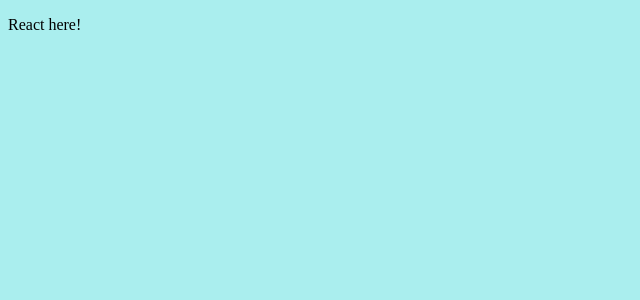
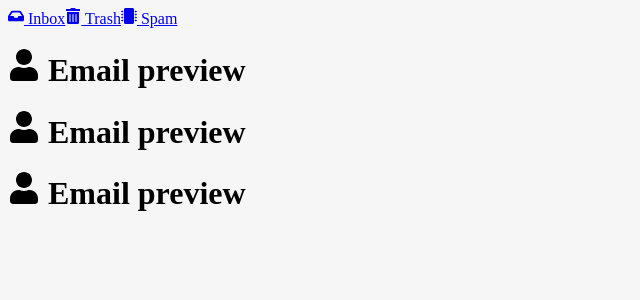
Before and after one commit to AlexMundu/frontend-test, a React app: page / in a window 1280 px wide. Shown: the top 300 px of the page, without its empty margins (0-640 px from the left). Built offline with nearby package versions, Linux system fonts and the light colour scheme.

Commit message:
add sass conf and initial components to App

```diff
--- a/package.json
+++ b/package.json
@@ -28,8 +28,14 @@
     "mini-css-extract-plugin": "^0.4.2",
     "react": "^16.4.2",
     "react-dom": "^16.4.2",
+    "react-icons": "^3.0.5",
+    "style-loader": "^0.23.0",
     "webpack": "^4.17.1",
     "webpack-cli": "^3.1.0",
     "webpack-dev-server": "^3.1.7"
+  },
+  "dependencies": {
+    "node-sass": "^4.9.3",
+    "sass-loader": "^7.1.0"
   }
 }
--- a/src/App.js
+++ /dev/null
@@ -1,12 +0,0 @@
-import React from "react";
-import ReactDOM from "react-dom";
-
-const App = () => {
-  return (
-    <div>
-      <p>React here!</p>
-    </div>
-  );
-};
-
-export default App;
--- /dev/null
+++ b/src/components/EmailList/EmailList.js
@@ -0,0 +1,14 @@
+import React from 'react';
+import EmailPreview from '../EmailPreview/EmailPreview';
+
+const EmailList = () => {
+	return(
+		<div>
+			<EmailPreview />
+			<EmailPreview />
+			<EmailPreview />
+		</div>
+	)
+}
+
+export default EmailList;
--- /dev/null
+++ b/src/components/EmailPreview/EmailPreview.js
@@ -0,0 +1,10 @@
+import React from 'react';
+import { FaUser } from 'react-icons/fa';
+
+const EmailPreview = () => {
+	return(
+		<h1><FaUser /> Email preview</h1>
+	)
+}
+
+export default EmailPreview;
--- /dev/null
+++ b/src/components/SideNavigation/SideNavigation.js
@@ -0,0 +1,16 @@
+import React from 'react';
+import { FaInbox, FaTrashAlt, FaMicrochip } from 'react-icons/fa';
+
+const SideNavigation = () => {
+	return(
+		<div>
+			<nav>
+			  <a href="#"><FaInbox /> Inbox</a>
+			  <a href="#"><FaTrashAlt /> Trash</a>
+			  <a href="#"><FaMicrochip /> Spam</a>
+			</nav>
+		</div>
+	)
+}
+
+export default SideNavigation;
--- /dev/null
+++ b/src/containers/App/App.js
@@ -0,0 +1,21 @@
+import React, {Component} from 'react';
+import SideNavigation from '../../components/SideNavigation/SideNavigation';
+import EmailList from '../../components/EmailList/EmailList';
+import './App.scss';
+
+class App extends Component {
+    render () {
+    	return (
+    		<div>
+		        <SideNavigation />
+		        <EmailList />
+		        {/*
+
+					<EmailDisplay />
+		        */}
+		    </div>
+    	)
+    }
+}
+
+export default  App;
--- /dev/null
+++ b/src/containers/App/App.scss
@@ -0,0 +1,5 @@
+$MailBg: #F6F6F7;
+
+body {
+	background: $MailBg;
+}
--- a/src/index.css
+++ /dev/null
@@ -1,3 +0,0 @@
-body {
-	background: #AEE;
-}
--- a/src/index.js
+++ b/src/index.js
@@ -1,6 +1,5 @@
 import React from 'react';
 import ReactDOM from 'react-dom';
-import App from "./App";
-import style from "./index.css";
+import App from "./containers/App/App";
 
 ReactDOM.render(<App />, document.getElementById("app"));
--- a/webpack.config.js
+++ b/webpack.config.js
@@ -24,6 +24,17 @@ module.exports = {
       },
 
       {
+        test: /\.scss$/,
+          use: [{
+            loader: "style-loader"
+          }, {
+            loader: "css-loader"
+          }, {
+            loader: "sass-loader"
+          }]
+      },
+
+      {
         test: /\.css$/,
         use: [MiniCssExtractPlugin.loader, "css-loader"]
       }
```
Also changed, not shown: 2 other files (tests, documents, lock files or other folders).
